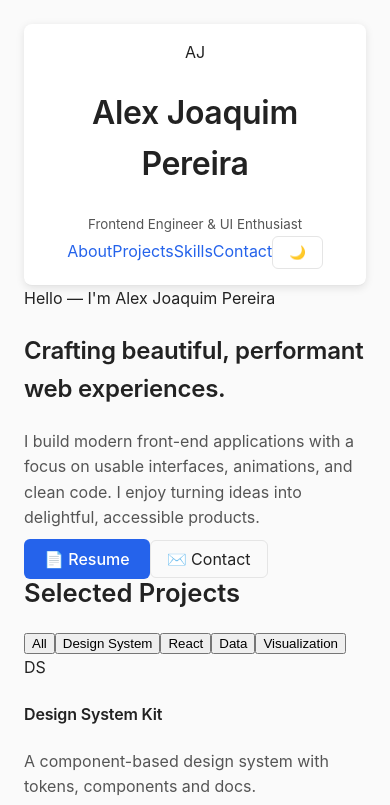
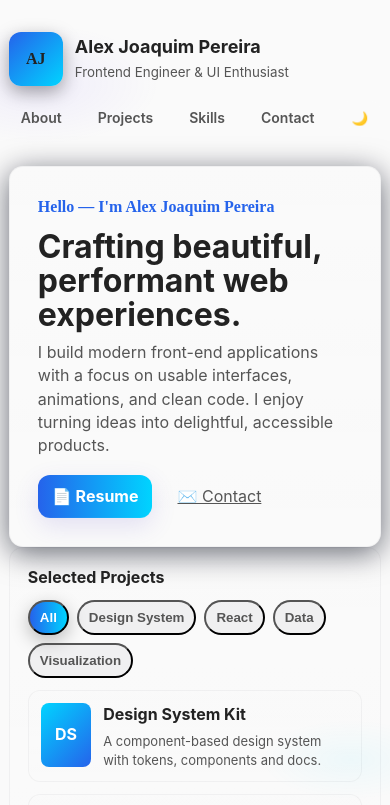
Before and after one commit to AlexJoaquimPereira/alexjoaquimpereira.github.io, a React (Vite) app: page / in a window 390 px wide. Shown: the top 805 px of the page. Built offline with nearby package versions, Linux system fonts and the light colour scheme.

Commit message:
Edited CSS

```diff
--- a/src/index.css
+++ b/src/index.css
@@ -1,8 +1,3 @@
-* {
-  -webkit-font-smoothing: antialiased;
-  -moz-osx-font-smoothing: grayscale;
-}
-
 /* ===========================
    🌞 Global Theme Variables
 =========================== */
@@ -14,135 +9,410 @@
   --text: #222;
   --muted: #555;
   --accent: #2563eb; /* Modern blue accent */
+  --accent-2: #00d4ff;
   --card-bg: #ffffff;
+  --card: #ffffff;
   --card-shadow: rgba(0, 0, 0, 0.1);
   --card-shadow-hover: rgba(0, 0, 0, 0.15);
   --border: #e5e5e5;
+  --glass: rgba(10, 20, 30, 0.04);
+  --glass-2: rgba(10, 20, 30, 0.02);
+  --radius: 14px;
+  --maxw: 1100px;
+  color-scheme: light;
 }
 
 /* 🌙 Dark theme overrides */
-:root[data-theme='dark'] {
-  --bg: #0e1116;
-  --text: #e4e6eb;
-  --muted: #9ea3aa;
-  --accent: #60a5fa;
-  --card-bg: #161b22;
+:root[data-theme='dark'],
+:root[data-theme='dark'] * {
+  --bg: #0f1724; /* kept original darker bg */
+  --text: #e6eef8;
+  --muted: #9aa4b2;
+  --accent: #7c5cff;
+  --accent-2: #00d4ff;
+  --card-bg: #0b1220;
+  --card: #0b1220;
   --card-shadow: rgba(0, 0, 0, 0.6);
   --card-shadow-hover: rgba(0, 0, 0, 0.8);
   --border: #24292f;
+  --glass: rgba(255, 255, 255, 0.04);
+  --glass-2: rgba(255, 255, 255, 0.02);
+  color-scheme: dark;
 }
 
-/* ===========================
-   🧱 Base Layout & Typography
-=========================== */
+/* compatibility: keep original light selector if used in markup */
+[data-theme="light"] {
+  --bg: #fafafa;
+  --card: #ffffff;
+  --muted: #555;
+  --accent: #2563eb;
+  --accent-2: #00d4ff;
+  --glass: rgba(10, 20, 30, 0.04);
+  --glass-2: rgba(10, 20, 30, 0.02);
+  color-scheme: light;
+ }
+
+ * {
+   box-sizing: border-box
+ }
+
  html,
  body {
-  margin: 0;
-  padding: 0;
-  background: var(--bg);
-  color: var(--text);
-  font-family: var(--font-sans);
-  transition: background 0.3s ease, color 0.3s ease;
-  line-height: 1.6;
-  scroll-behavior: smooth;
+   height: 100%
  }
 
-h1, h2, h3, h4 {
+ body {
+   margin: 0;
+   font-family: var(--font-sans);
+   background: radial-gradient(1200px 600px at 10% 10%, rgba(124, 92, 255, 0.08), transparent 10%),
+     radial-gradient(900px 400px at 90% 90%, rgba(0, 212, 255, 0.05), transparent 10%),
+     var(--bg);
    color: var(--text);
-  font-weight: 600;
-  letter-spacing: -0.01em;
+   -webkit-font-smoothing: antialiased;
+   -moz-osx-font-smoothing: grayscale;
+   line-height: 1.45;
+   padding: 32px;
+   display: flex;
+   justify-content: center;
  }
 
-p, small, span {
-  color: var(--muted);
+ .wrap {
+   width: 100%;
+   max-width: var(--maxw);
+   margin: 0 auto;
  }
 
-a {
-  color: var(--accent);
-  text-decoration: none;
-  transition: color 0.2s ease;
-}
-a:hover {
-  color: var(--accent);
-  opacity: 0.85;
+ /* NAV */
+ header {
+   display: flex;
+   align-items: center;
+   justify-content: space-between;
+   gap: 16px;
+   margin-bottom: 28px;
  }
 
-/* ===========================
-   🪟 Containers
-=========================== */
-.wrap {
-  max-width: 1080px;
-  margin: 0 auto;
-  padding: 24px;
+ .brand {
+   display: flex;
+   align-items: center;
+   gap: 12px;
  }
 
-header, footer {
-  background: var(--card-bg);
-  border-bottom: 1px solid var(--border);
-  padding: 16px 24px;
-  border-radius: 8px;
-  box-shadow: 0 2px 8px var(--card-shadow);
+ .logo {
+   width: 54px;
+   height: 54px;
+   border-radius: 12px;
+   background: linear-gradient(135deg, var(--accent), var(--accent-2));
+   display: inline-grid;
+   place-items: center;
+   font-weight: 800;
+   font-family: Space Grotesk;
+   box-shadow: 0 6px 18px rgba(0, 0, 0, 0.35);
  }
 
-footer {
-  border-top: 1px solid var(--border);
-  font-size: 0.9rem;
-  color: var(--muted);
-  text-align: center;
-  margin-top: 40px;
-  padding: 24px;
+ .brand h1 {
+   font-size: 18px;
+   margin: 0
  }
 
-/* ===========================
-   🧱 Buttons & Cards
-=========================== */
+ nav {
+   display: flex;
+   gap: 12px;
+   align-items: center;
+ }
+
+ nav a {
+   color: var(--muted);
+   text-decoration: none;
+   padding: 10px 12px;
+   border-radius: 10px;
+   font-weight: 600;
+   font-size: 14px;
+   transition: all .18s ease;
+ }
+
+ nav a:hover {
+   color: var(--accent);
+   background: var(--glass);
+ }
+
  .btn {
-  background: var(--accent);
-  color: #fff;
-  padding: 10px 20px;
+   display: inline-flex;
+   gap: 8px;
+   align-items: center;
+   padding: 10px 14px;
+   border-radius: 12px;
+   background: linear-gradient(90deg, var(--accent), var(--accent-2));
+   color: white;
+   font-weight: 700;
+   text-decoration: none;
    border: none;
-  border-radius: 6px;
    cursor: pointer;
-  font-weight: 500;
-  transition: background 0.2s ease, transform 0.2s ease;
-}
-.btn:hover {
-  transform: translateY(-1px);
-  background: #1e4ed8;
+   box-shadow: 0 8px 24px rgba(92, 75, 200, 0.15), inset 0 -1px 0 rgba(255, 255, 255, 0.04);
  }
 
  .ghost {
    background: transparent;
-  color: var(--text);
-  border: 1px solid var(--border);
-  border-radius: 6px;
-  padding: 8px 16px;
-  cursor: pointer;
-  transition: background 0.2s ease;
+   border: 1px solid rgba(255, 255, 255, 0.06);
+   color: var(--muted);
+   padding: 9px 12px;
+   border-radius: 10px
  }
-.ghost:hover {
-  background: var(--card-bg);
+
+ /* LAYOUT */
+ main {
+   display: grid;
+   grid-template-columns: 1fr 420px;
+   gap: 28px;
+   align-items: start
+ }
+
+ @media (max-width:980px) {
+   main {
+     grid-template-columns: 1fr;
+     padding-bottom: 40px
+   }
+
+   header {
+     flex-direction: column;
+     align-items: flex-start;
+     gap: 12px
+   }
+ }
+
+ /* HERO / PROFILE */
+ .hero {
+   background: linear-gradient(180deg, rgba(255, 255, 255, 0.02), transparent);
+   padding: 28px;
+   border-radius: var(--radius);
+   box-shadow: 0 6px 30px rgba(2, 6, 23, 0.6);
+   border: 1px solid var(--glass);
+   overflow: hidden;
+ }
+
+ .hero .eyebrow {
+   color: var(--accent);
+   font-weight: 700;
+   font-family: Space Grotesk;
+   margin-bottom: 12px
+ }
+
+ .hero h2 {
+   font-size: 32px;
+   margin: 0 0 10px 0;
+   line-height: 1.05
+ }
+
+ .hero p {
+   margin: 0 0 18px;
+   color: var(--muted)
+ }
+
+ .cta-row {
+   display: flex;
+   gap: 12px;
+   flex-wrap: wrap
+ }
+
+ .profile-info {
+   margin-top: 18px;
+   display: flex;
+   gap: 18px;
+   align-items: center;
+ }
+
+ .avatar {
+   width: 92px;
+   height: 92px;
+   border-radius: 16px;
+   background: linear-gradient(135deg, var(--accent-2), var(--accent));
+   display: grid;
+   place-items: center;
+   font-family: Space Grotesk;
+   font-weight: 800;
+   font-size: 36px;
+   color: white;
+   flex-shrink: 0;
+   box-shadow: 0 10px 30px rgba(12, 12, 30, 0.5);
+   border: 1px solid rgba(255, 255, 255, 0.04);
+ }
+
+ .meta small {
+   display: block;
+   color: var(--muted);
+   margin-bottom: 8px
+ }
+
+ /* SIDEBAR */
+ aside {
+   position: relative;
+   border-radius: var(--radius);
+   padding: 20px;
+   background: linear-gradient(180deg, var(--card), transparent);
+   border: 1px solid var(--glass);
+   min-height: 200px;
  }
 
  .card-title {
-  font-size: 1.6rem;
-  font-weight: 600;
-  margin-bottom: 16px;
-  color: var(--text);
+   font-weight: 700;
+   margin-bottom: 10px
  }
 
-/* ===========================
-   📱 Responsiveness
-=========================== */
-@media (max-width: 768px) {
-  header, footer {
-    text-align: center;
+ .socials {
+   display: flex;
+   gap: 10px;
+   flex-wrap: wrap
  }
-  nav {
+
+ .chip {
+   padding: 8px 12px;
+   border-radius: 999px;
+   background: var(--glass-2);
+   color: var(--muted);
+   font-weight: 600;
+   font-size: 14px;
+ }
+
+ /* SKILLS */
+ .skills {
+   display: grid;
+   gap: 12px
+ }
+
+ .skill {
+   display: flex;
+   flex-direction: column;
+   gap: 6px
+ }
+
+ .skill .label {
+   display: flex;
+   justify-content: space-between;
+   font-size: 13px;
+   color: var(--muted)
+ }
+
+ .bar {
+   height: 10px;
+   background: rgba(255, 255, 255, 0.04);
+   border-radius: 999px;
+   overflow: hidden;
+ }
+
+ .bar>span {
+   display: block;
+   height: 100%;
+   border-radius: 999px;
+   background: linear-gradient(90deg, var(--accent), var(--accent-2));
+   width: 0%;
+   transition: width 900ms cubic-bezier(.2, .9, .2, 1);
+ }
+
+ /* PROJECTS */
+ .projects {
+   background: linear-gradient(180deg, rgba(255, 255, 255, 0.01), transparent);
+   padding: 18px;
+   border-radius: var(--radius);
+   border: 1px solid var(--glass);
+ }
+
+ .filters {
+   display: flex;
+   gap: 8px;
    flex-wrap: wrap;
+   margin-bottom: 12px
+ }
+
+ .tag {
+   padding: 8px 10px;
+   border-radius: 999px;
+   background: var(--glass);
+   color: var(--muted);
+   cursor: pointer;
+   font-weight: 600
+ }
+
+ .tag.active {
+   background: linear-gradient(90deg, var(--accent), var(--accent-2));
+   color: white;
+   box-shadow: 0 6px 18px rgba(0, 0, 0, 0.25)
+ }
+
+ .grid {
+   display: grid;
+   grid-template-columns: repeat(2, 1fr);
+   gap: 12px
+ }
+
+ @media (max-width:720px) {
+   .grid {
+     grid-template-columns: 1fr
    }
  }
 
+ .proj {
+   border-radius: 12px;
+   padding: 12px;
+   background: linear-gradient(180deg, rgba(255, 255, 255, 0.02), transparent);
+   border: 1px solid var(--glass);
+   display: flex;
+   gap: 12px;
+   align-items: flex-start;
+ }
+
+ .proj-thumb {
+   width: 90px;
+   height: 64px;
+   border-radius: 8px;
+   background: linear-gradient(135deg, var(--accent-2), var(--accent));
+   display: grid;
+   place-items: center;
+   color: white;
+   font-weight: 700
+ }
+
+ .proj h4 {
+   margin: 0 0 6px 0
+ }
+
+ .proj p {
+   margin: 0;
+   color: var(--muted);
+   font-size: 13px
+ }
+
+ /* Modal */
+ .modal-backdrop {
+   position: fixed;
+   inset: 0;
+   background: rgba(2, 6, 23, 0.6);
+   display: none;
+   align-items: center;
+   justify-content: center;
+   z-index: 60;
+ }
+
+ .modal {
+   width: 90%;
+   max-width: 920px;
+   background: var(--card);
+   padding: 22px;
+   border-radius: 14px;
+   border: 1px solid var(--glass);
+   box-shadow: 0 30px 80px rgba(2, 6, 23, 0.7);
+   color: inherit;
+ }
+
+ .modal .m-grid {
+   display: grid;
+   grid-template-columns: 1fr 320px;
+   gap: 18px
+ }
+
+ @media (max-width:900px) {
+   .modal .m-grid {
+     grid-template-columns: 1fr
+   }
+ }
 
  .m-image {
    height: 220px;
@@ -168,7 +438,6 @@ footer {
    color: var(--muted)
  }
 
- /* GitHub Stats */
  .github-stats {
   margin-top: 48px;
   text-align: center;
@@ -193,6 +462,7 @@ footer {
   transform: scale(1.03);
   box-shadow: 0 4px 12px var(--card-shadow-hover);
 }
+
 
 /* contact */
  form {
```
Lines whose indentation alone changed are shown as unchanged.
